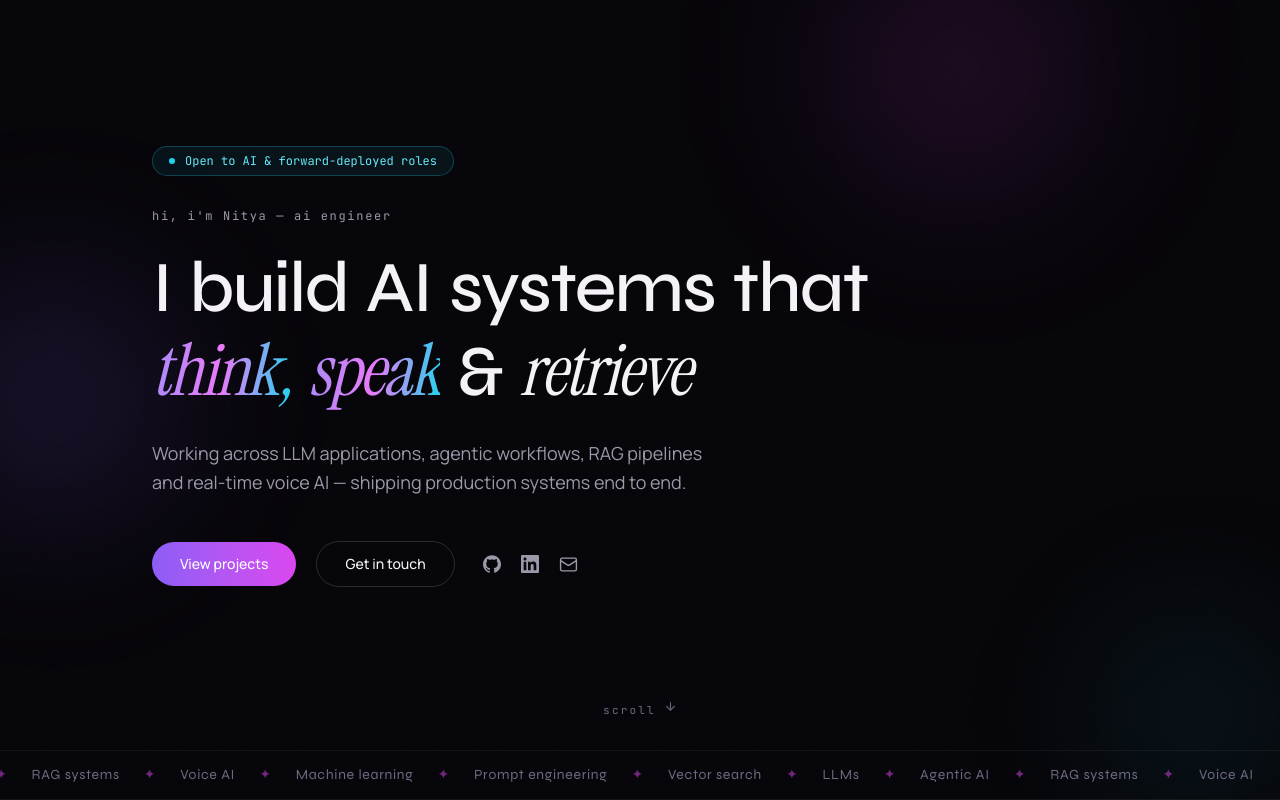
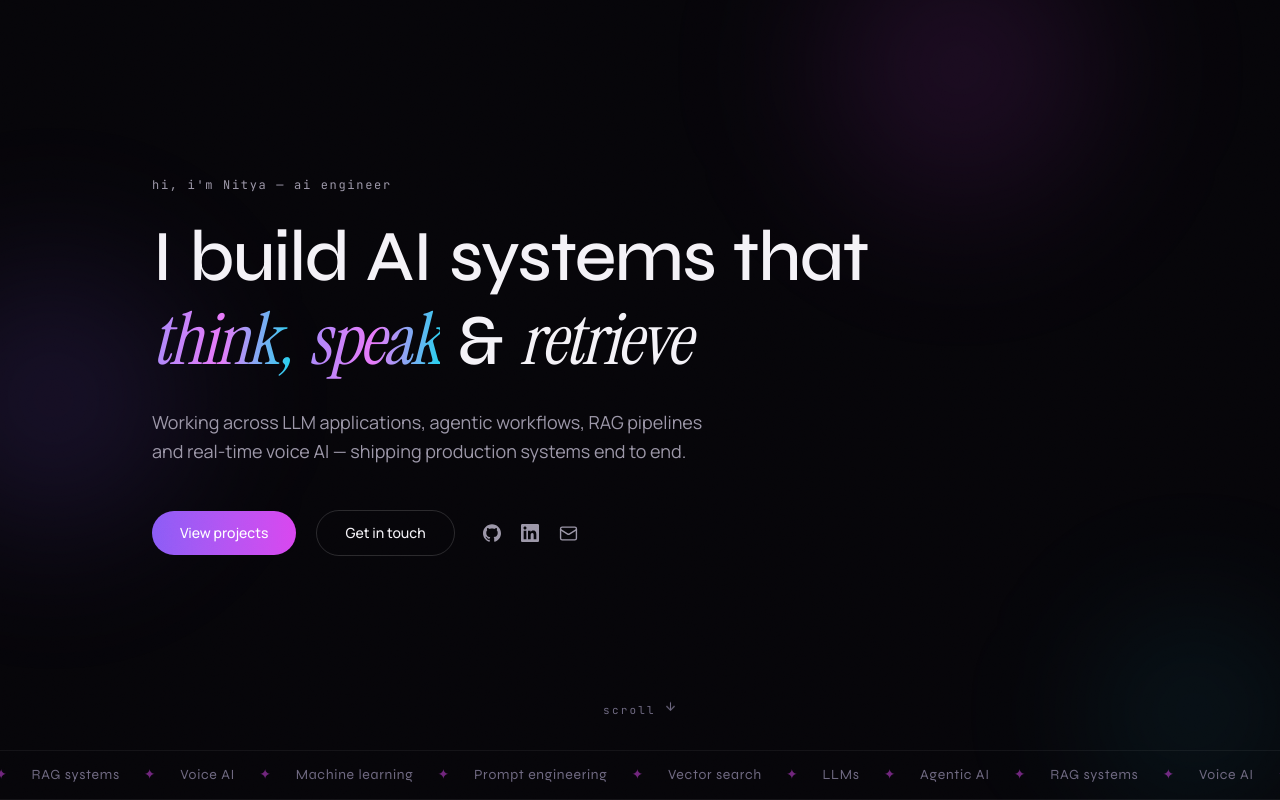
Before and after one commit to nityasolanki/portfolio, a Next.js app: page / in a window 1280 px wide. Shown: the top 800 px of the page. Built offline with nearby package versions, Linux system fonts and the light colour scheme.

Commit message:
Remove availability pill and plain-text email
- Hero opens directly with the eyebrow line; availability copy dropped from data
- Contact keeps the mailto CTA and social icons only

```diff
--- a/src/components/sections/Contact.tsx
+++ b/src/components/sections/Contact.tsx
@@ -1,4 +1,4 @@
-import { person, socials } from "@/data/portfolio";
+import { socials } from "@/data/portfolio";
 import { AuroraBlobs } from "@/components/effects/AuroraBlobs";
 import { Stagger, StaggerItem } from "@/components/motion/Stagger";
 import { GradientButton } from "@/components/ui/GradientButton";
@@ -38,12 +38,6 @@ export function Contact() {
 
           <StaggerItem className="mt-11 flex flex-col items-center gap-6">
             <GradientButton href={socials.email}>say hello</GradientButton>
-            <a
-              href={socials.email}
-              className="font-mono text-sm text-fg-muted transition-colors duration-300 hover:text-fg"
-            >
-              {person.email}
-            </a>
             <SocialLinks />
           </StaggerItem>
         </Stagger>
--- a/src/components/sections/Hero.tsx
+++ b/src/components/sections/Hero.tsx
@@ -30,15 +30,7 @@ export function Hero() {
 
       <div className="mx-auto flex w-full max-w-5xl flex-1 flex-col justify-center px-6 pt-28 pb-20">
         <Stagger mode="load">
-          <StaggerItem className="inline-flex items-center gap-2.5 rounded-full border border-cyan/25 bg-cyan/[0.07] px-4 py-1.5 font-mono text-xs text-cyan-soft">
-            <span className="relative flex h-1.5 w-1.5">
-              <span className="absolute inline-flex h-full w-full animate-ping rounded-full bg-cyan opacity-60" />
-              <span className="relative inline-flex h-1.5 w-1.5 rounded-full bg-cyan" />
-            </span>
-            {person.availability}
-          </StaggerItem>
-
-          <StaggerItem className="mt-8 block font-mono text-xs tracking-[0.14em] text-fg-muted">
+          <StaggerItem className="block font-mono text-xs tracking-[0.14em] text-fg-muted">
             hi, i&apos;m {person.firstName} — {person.role.toLowerCase()}
           </StaggerItem>
 
--- a/src/data/portfolio.ts
+++ b/src/data/portfolio.ts
@@ -13,7 +13,6 @@ export const person = {
   email: "nityaasolanki@gmail.com",
   tagline:
     "Working across LLM applications, agentic workflows, RAG pipelines and real-time voice AI — shipping production systems end to end.",
-  availability: "Open to AI & forward-deployed roles",
 } as const;
 
 export const socials = {
```
